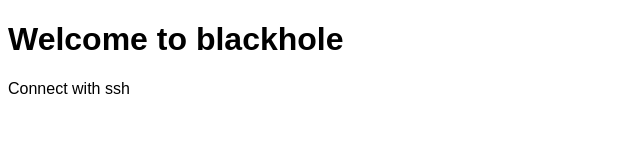
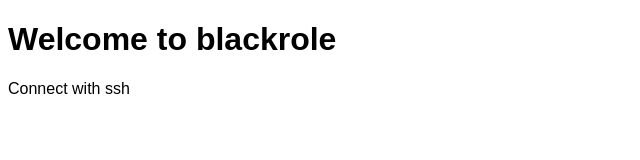
Before and after one commit to brobsc/simple-server, a website: page index.html in a window 1280 px wide. Shown: the full height of the page, 0-640 px from the left. Drawn offline with Linux system fonts and the light colour scheme.

```diff
--- a/index.html
+++ b/index.html
@@ -13,7 +13,7 @@
 </head>
 
 <body>
-  <h1> Welcome to blackhole </h1>
+  <h1> Welcome to blackrole </h1>
   <p> Connect with ssh </p>
 
   <!-- <script src="https://ajax.googleapis.com/ajax/libs/jquery/2.1.4/jquery.min.js"></script> -->
```
